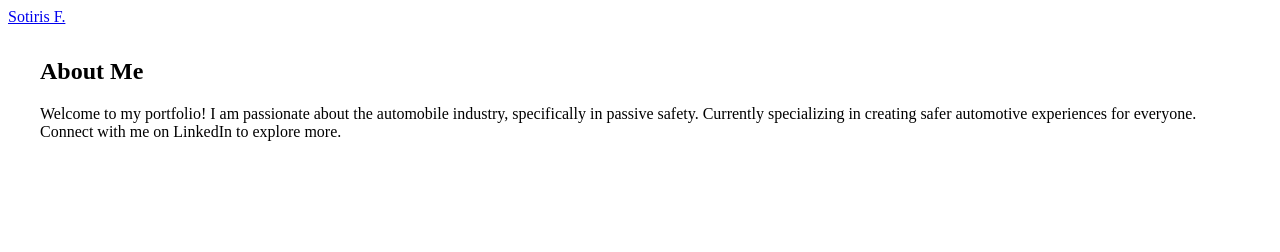
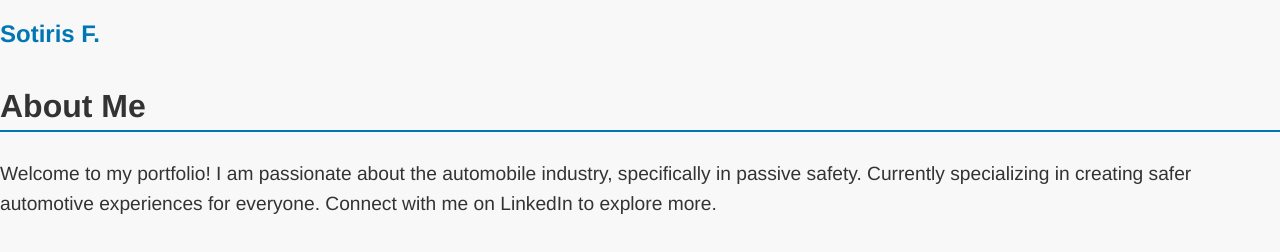
Before and after one commit to sotisfo/sotisfo.github.io, a plain HTML site: page index.html in a window 1280 px wide. Drawn offline with Linux system fonts and the light colour scheme.

Commit message:
Update style.css

````diff
--- a/style.css
+++ b/style.css
@@ -1,12 +1,49 @@
-```css
 body {
-font-family: ‘Arial’, sans-serif;
-margin: 0;
-padding: 0;
-box-sizing: border-box;
+    font-family: 'Helvetica', sans-serif;
+    margin: 0;
+    padding: 0;
+    background-color: #f8f8f8;
+    color: #333;
 }
 
-    section {
-        margin: 2rem;
-    }
-    ```
+.container {
+    max-width: 800px;
+    margin: 0 auto;
+}
+
+/* LinkedIn Badge Styling */
+.badge-base {
+    display: inline-block;
+    margin-top: 20px;
+}
+
+.badge-base__link {
+    font-size: 1.5em;
+    text-decoration: none;
+    color: #0077b5;
+    font-weight: bold;
+    transition: color 0.3s ease-in-out;
+}
+
+.badge-base__link:hover {
+    color: #004471;
+}
+
+/* About Me Section Styling */
+section {
+    margin-top: 40px;
+}
+
+h2 {
+    color: #333;
+    font-size: 2em;
+    border-bottom: 2px solid #0077b5;
+    padding-bottom: 5px;
+}
+
+p {
+    font-size: 1.2em;
+    line-height: 1.6;
+}
+
+/* Add your additional styling here */
````
